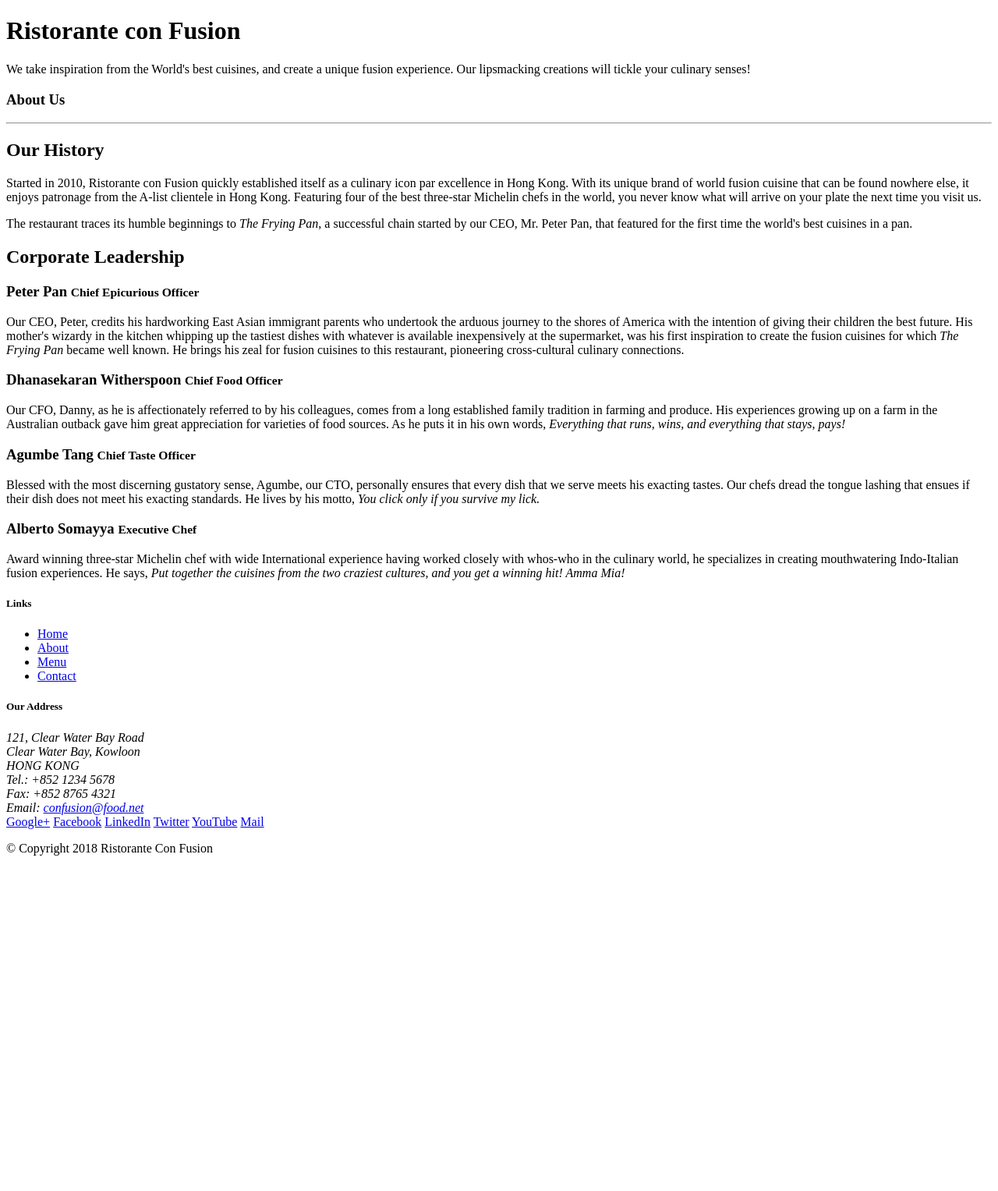
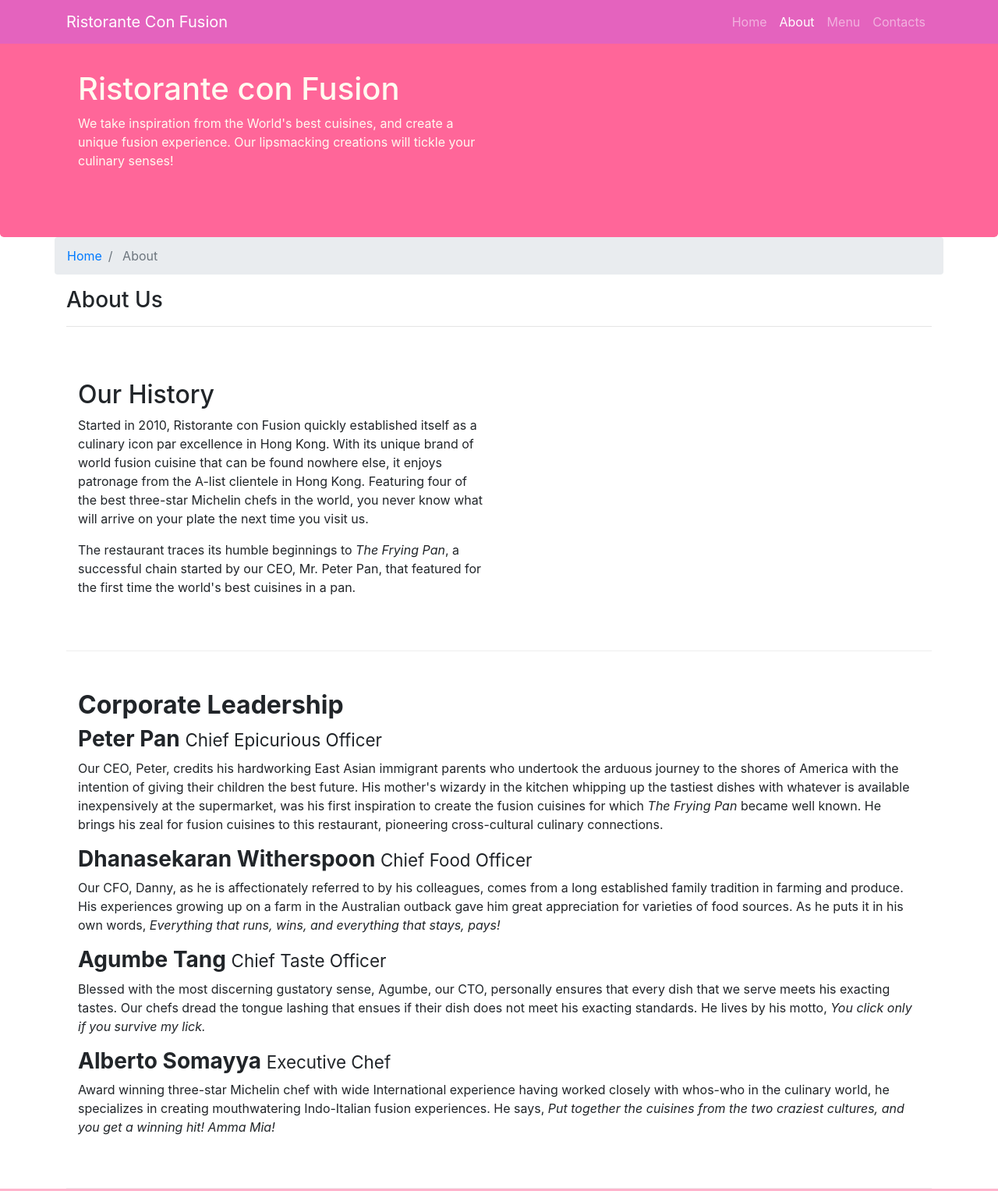
Before and after one commit to nikizhelqzkov/webDev, a website: page aboutus.html in a window 1280 px wide. Shown: the top 1527 px of the page at 78% size. Before the commit the page ends 1113 px from the top, so only its background shows below. Drawn offline with nearby package versions, Linux system fonts and the light colour scheme.

Commit message:
adding navbar and breadcrumb

```diff
--- a/aboutus.html
+++ b/aboutus.html
@@ -1,69 +1,153 @@
 <!DOCTYPE html>
 <html lang="en">
-
   <head>
-
+    <meta charset="utf-8" />
+    <meta
+      name="viewport"
+      content="width=device-width, initial-scale=1, shrink-to-fit=no"
+    />
+    <meta http-equiv="x-ua-compatible" content="ie=edge" />
+    <link
+      rel="stylesheet"
+      href="node_modules/bootstrap/dist/css/bootstrap.min.css"
+    />
+    <link rel="stylesheet" href="css/styles.css" />
     <title>Ristorante Con Fusion: About Us</title>
-
   </head>
 
   <body>
-
+    <nav class="navbar navbar-dark navbar-expand-sm  fixed-top">
+      <div class="container">
+        <a class="navbar-brand" href="./index.html">Ristorante Con Fusion</a>
+        <button
+          class="navbar-toggler"
+          type="button"
+          data-toggle="collapse"
+          data-target="#Navbar"
+        >
+          <span class="navbar-toggler-icon"></span>
+        </button>
+        <div class=" collapse navbar-collapse" id="Navbar">
+          <ul class="navbar-nav ml-auto">
+            <li class="nav-item ">
+              <a class="nav-link " href="./index.html">Home</a>
+            </li>
+            <li class="nav-item active">
+              <a class="nav-link " href="#">About</a>
+            </li>
+            <li class="nav-item"><a class="nav-link" href="#">Menu</a></li>
+            <li class="nav-item"><a class="nav-link" href="#">Contacts</a></li>
+          </ul>
+        </div>
+      </div>
+    </nav>
     <header class="jumbotron">
       <div class="container">
         <div class="row row-header">
           <div class="col-12 col-sm-6">
             <h1>Ristorante con Fusion</h1>
-                    <p>We take inspiration from the World's best cuisines, and create a unique fusion experience. Our lipsmacking creations will tickle your culinary senses!</p>
+            <p>
+              We take inspiration from the World's best cuisines, and create a
+              unique fusion experience. Our lipsmacking creations will tickle
+              your culinary senses!
+            </p>
           </div>
-                <div class="col-12 col-sm">
+          <div class="col-12 col-sm"></div>
+        </div>
+      </div>
+    </header>
+    <main>
+      <div class="container">
+        <div class="row">
+          <ol class="col-12 breadcrumb">
+            <li class="breadcrumb-item"> <a href="./index.html">Home</a></li>
+            <li class="breadcrumb-item active"> About</li>
+          </ol>
+          <div class="col-12">
+            <h3>About Us</h3>
+            <hr />
+          </div>
+        </div>
+
+        <div class="row row-content align-items-center">
+          <div class="col-12 col-sm-6">
+            <h2>Our History</h2>
+            <p>
+              Started in 2010, Ristorante con Fusion quickly established itself
+              as a culinary icon par excellence in Hong Kong. With its unique
+              brand of world fusion cuisine that can be found nowhere else, it
+              enjoys patronage from the A-list clientele in Hong Kong. Featuring
+              four of the best three-star Michelin chefs in the world, you never
+              know what will arrive on your plate the next time you visit us.
+            </p>
+            <p>
+              The restaurant traces its humble beginnings to
+              <em>The Frying Pan</em>, a successful chain started by our CEO,
+              Mr. Peter Pan, that featured for the first time the world's best
+              cuisines in a pan.
+            </p>
+          </div>
+          <div class="col-12 col-sm-6"></div>
+        </div>
+
+        <div class="row row-content align-items-center">
+          <div class="col-12">
+            <h2 class="font-weight-bold">Corporate Leadership</h2>
+            <h3 class="font-weight-bold">Peter Pan <small>Chief Epicurious Officer</small></h3>
+            <p class="d-none d-sm-block">
+              Our CEO, Peter, credits his hardworking East Asian immigrant
+              parents who undertook the arduous journey to the shores of America
+              with the intention of giving their children the best future. His
+              mother's wizardy in the kitchen whipping up the tastiest dishes
+              with whatever is available inexpensively at the supermarket, was
+              his first inspiration to create the fusion cuisines for which
+              <em>The Frying Pan</em> became well known. He brings his zeal for
+              fusion cuisines to this restaurant, pioneering cross-cultural
+              culinary connections.
+            </p>
+            <h3 class="font-weight-bold">Dhanasekaran Witherspoon <small>Chief Food Officer</small></h3>
+            <p class="d-none d-sm-block">
+              Our CFO, Danny, as he is affectionately referred to by his
+              colleagues, comes from a long established family tradition in
+              farming and produce. His experiences growing up on a farm in the
+              Australian outback gave him great appreciation for varieties of
+              food sources. As he puts it in his own words,
+              <em
+                >Everything that runs, wins, and everything that stays,
+                pays!</em
+              >
+            </p>
+            <h3 class="font-weight-bold">Agumbe Tang <small>Chief Taste Officer</small></h3>
+            <p class="d-none d-sm-block">
+              Blessed with the most discerning gustatory sense, Agumbe, our CTO,
+              personally ensures that every dish that we serve meets his
+              exacting tastes. Our chefs dread the tongue lashing that ensues if
+              their dish does not meet his exacting standards. He lives by his
+              motto,
+              <em>You click only if you survive my lick.</em>
+            </p>
+            <h3 class="font-weight-bold">Alberto Somayya <small>Executive Chef</small></h3>
+            <p class="d-none d-sm-block">
+              Award winning three-star Michelin chef with wide International
+              experience having worked closely with whos-who in the culinary
+              world, he specializes in creating mouthwatering Indo-Italian
+              fusion experiences. He says,
+              <em
+                >Put together the cuisines from the two craziest cultures, and
+                you get a winning hit! Amma Mia!</em
+              >
+            </p>
           </div>
         </div>
       </div>
-    </header>
-
-    <div>
-        <div>
-            <div>
-               <h3>About Us</h3>
-               <hr>
-            </div>
-        </div>
-
-        <div>
-            <div>
-                <h2>Our History</h2>
-                <p>Started in 2010, Ristorante con Fusion quickly established itself as a culinary icon par excellence in Hong Kong. With its unique brand of world fusion cuisine that can be found nowhere else, it enjoys patronage from the A-list clientele in Hong Kong.  Featuring four of the best three-star Michelin chefs in the world, you never know what will arrive on your plate the next time you visit us.</p>
-                <p>The restaurant traces its humble beginnings to <em>The Frying Pan</em>, a successful chain started by our CEO, Mr. Peter Pan, that featured for the first time the world's best cuisines in a pan.</p>
-            </div>
-            <div>
-            </div>
-        </div>
-
-
-        <div>
-            <div>
-                <h2>Corporate Leadership</h2>
-                <h3>Peter Pan <small>Chief Epicurious Officer</small></h3>
-                <p>Our CEO, Peter, credits his hardworking East Asian immigrant parents who undertook the arduous journey to the shores of America with the intention of giving their children the best future. His mother's wizardy in the kitchen whipping up the tastiest dishes with whatever is available inexpensively at the supermarket, was his first inspiration to create the fusion cuisines for which <em>The Frying Pan</em> became well known. He brings his zeal for fusion cuisines to this restaurant, pioneering cross-cultural culinary connections.</p>
-                <h3>Dhanasekaran Witherspoon <small>Chief Food Officer</small></h3>
-                <p>Our CFO, Danny, as he is affectionately referred to by his colleagues, comes from a long established family tradition in farming and produce. His experiences growing up on a farm in the Australian outback gave him great appreciation for varieties of food sources. As he puts it in his own words, <em>Everything that runs, wins, and everything that stays, pays!</em></p>
-                <h3>Agumbe Tang <small>Chief Taste Officer</small></h3>
-                <p>Blessed with the most discerning gustatory sense, Agumbe, our CTO, personally ensures that every dish that we serve meets his exacting tastes. Our chefs dread the tongue lashing that ensues if their dish does not meet his exacting standards. He lives by his motto, <em>You click only if you survive my lick.</em></p>
-                <h3>Alberto Somayya <small>Executive Chef</small></h3>
-                <p>Award winning three-star Michelin chef with wide International experience having worked closely with whos-who in the culinary world, he specializes in creating mouthwatering Indo-Italian fusion experiences. He says, <em>Put together the cuisines from the two craziest cultures, and you get a winning hit! Amma Mia!</em></p>
-            </div>
-       </div>
-
-    </div>
-
+    </main>
     <footer class="footer">
       <div class="container">
         <div class="row">
           <div class="col-4 offset-1 col-sm-2">
             <h5>Links</h5>
             <ul class="list-unstyled">
-                        <li><a href="#">Home</a></li>
+              <li><a href="./index.html">Home</a></li>
               <li><a href="#">About</a></li>
               <li><a href="#">Menu</a></li>
               <li><a href="#">Contact</a></li>
@@ -72,11 +156,11 @@
           <div class="col-7 col-sm-5">
             <h5>Our Address</h5>
             <address>
-		              121, Clear Water Bay Road<br>
-		              Clear Water Bay, Kowloon<br>
-		              HONG KONG<br>
-		              Tel.: +852 1234 5678<br>
-		              Fax: +852 8765 4321<br>
+              121, Clear Water Bay Road<br />
+              Clear Water Bay, Kowloon<br />
+              HONG KONG<br />
+              Tel.: +852 1234 5678<br />
+              Fax: +852 8765 4321<br />
               Email: <a href="mailto:confusion@food.net">confusion@food.net</a>
             </address>
           </div>
@@ -98,7 +182,8 @@
         </div>
       </div>
     </footer>
-
+    <script src="node_modules/jquery/dist/jquery.slim.min.js"></script>
+    <script src="node_modules/popper.js/dist/umd/popper.min.js"></script>
+    <script src="node_modules/bootstrap/dist/js/bootstrap.min.js"></script>
   </body>
-
 </html>
--- a/css/styles.css
+++ b/css/styles.css
@@ -14,7 +14,7 @@
   background-color: #ffb3cc;
 }
 .jumbotron {
-  background-color: #47d147;
+  background-color: #ff6699;
   padding: 70px 30px 70px 30px;
   margin: 0px auto;
   color: floralwhite;
@@ -24,3 +24,10 @@
   margin: 0px;
   color: #0f0f0f;
 }
+.navbar-dark{
+  background-color:#e463be;
+}
+body{
+  padding: 20px 0 0 0;
+  z-index: 0;
+}
```
Also changed, not shown: index.html (+27 -2 lines). Lines whose indentation alone changed are shown as unchanged.
